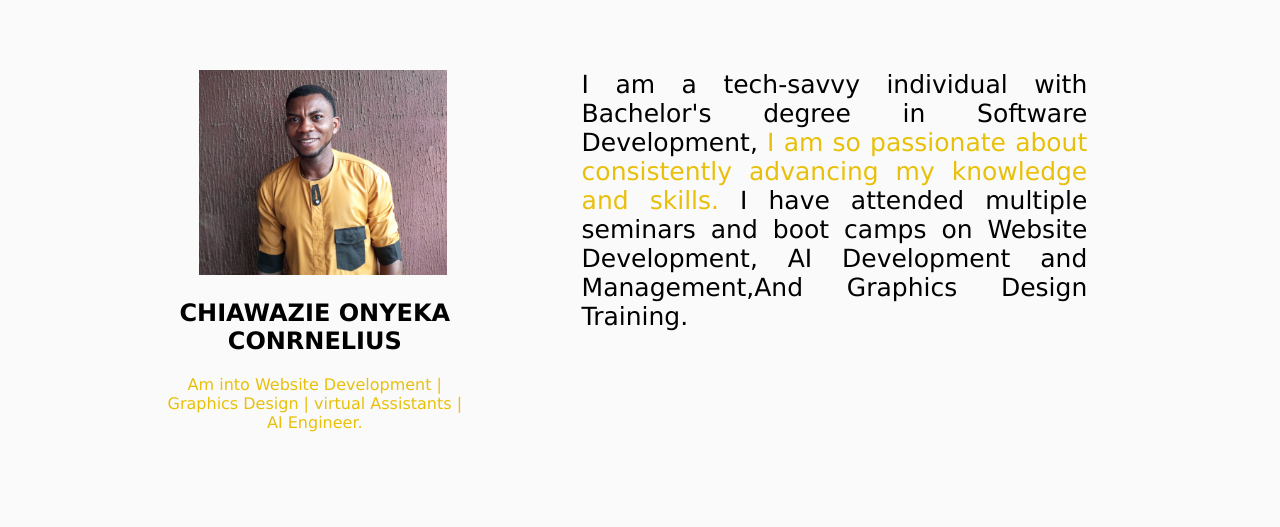
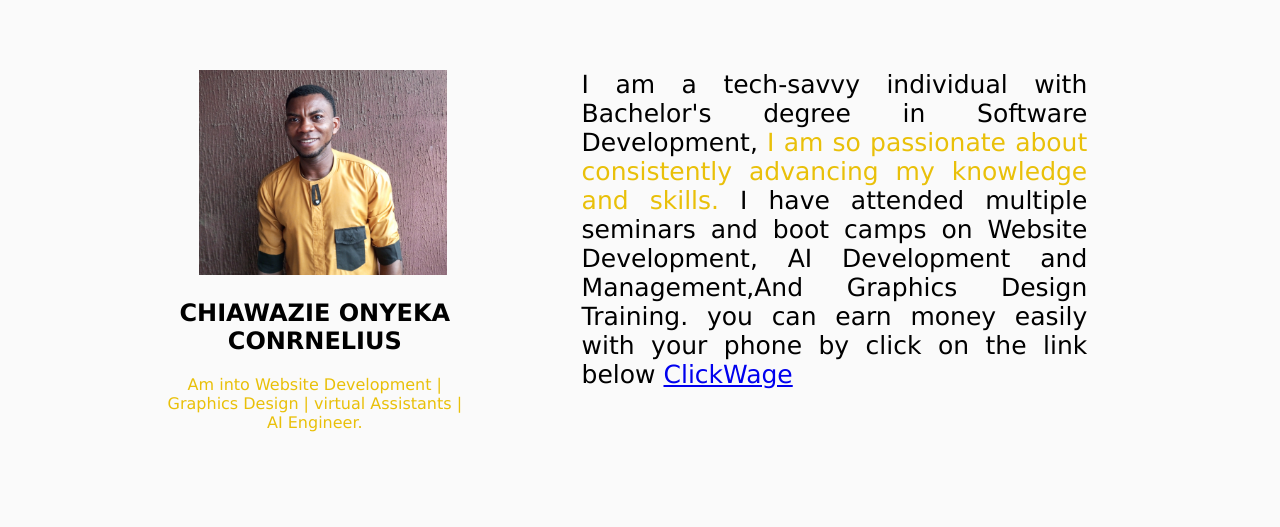
Before and after one commit to ConetOnyeka/My-Profile, a plain HTML site: page index.html in a window 1280 px wide. Shown: the part 273-800 px from the top of the page. Drawn offline with Linux system fonts and the light colour scheme.

Commit message:
make changes

```diff
--- a/Style.css
+++ b/Style.css
@@ -209,7 +209,8 @@ h3{
  color: var(--text);
 }
 
-@media (max-width:800px){
+@media (max-width:800px) {
+
     body{
         background-color:var(--bd);
         display: flex;
--- a/index.html
+++ b/index.html
@@ -49,12 +49,12 @@
             I am so passionate about consistently advancing my knowledge and skills.</span>
             I have attended multiple seminars and boot camps on Website Development,
             AI Development and Management,And Graphics Design Training.
-               </p>
+               you can earn money easily with your phone by click on the link below
+               <a href="https://www.clickardwages.buzz/p?1110773671465478204">ClickWage</a> </p>
+            </div>
 
            </div>
 
-
-        </div>
 
 
 
```
